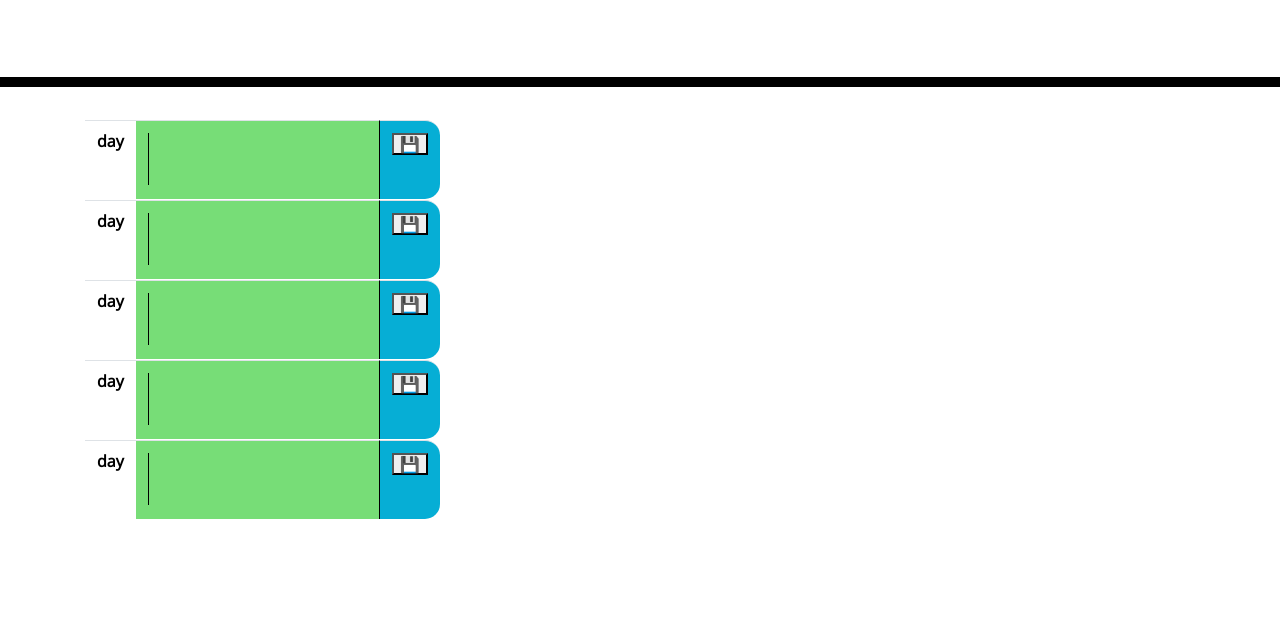
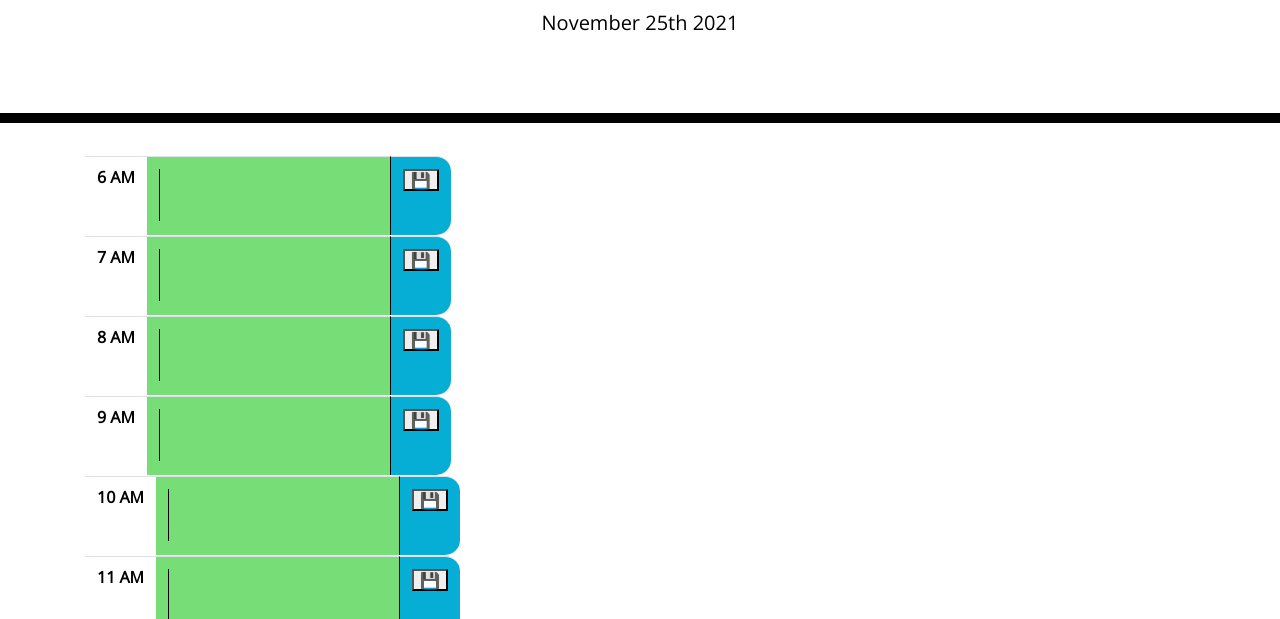
Before and after one commit to ernestotham/ET-WorkDayScheduler, a plain HTML site: page index.html in a window 1280 px wide. Shown: the part 181-800 px from the top of the page. Drawn offline with nearby package versions, Linux system fonts and the light colour scheme.

Commit message:
added js loadtable function

```diff
--- a/Assets/css/style.css
+++ b/Assets/css/style.css
@@ -72,7 +72,7 @@ textarea {
   transition: all 0.3s ease-in-out;
 }
 
-tr td{
+/* tr td{
   padding: 0 !important;
   margin: 0 !important;
-}
+} */
--- a/Assets/js/script.js
+++ b/Assets/js/script.js
@@ -1,3 +1,9 @@
+
+var today = moment();
+//today.add(1,'hours').format('hA')
+
+  $("#currentDay").text(today.format("MMMM Do YYYY"))
+
 
 
 $( function() {
@@ -5,3 +11,30 @@ $( function() {
       connectWith: ".connectedSortable"
     }).disableSelection();
   } );
+
+
+
+function loadtable(){
+var day = today.format()
+var future = "future"
+
+
+for(var i = 6; i < 20 ; i++){
+    var day= ""
+    if(i <12){
+        day = i.toString() +" AM"
+    }
+
+    else{
+
+        day = i.toString() + " PM"
+    }
+
+
+$("#tbody").append('<tr class="row"> <th scope="row" class="hour">'+day+'</th> <th scope="row" class="note '+future+'"><textarea name="event" id="event"></textarea></th> <th scope="row" class="saveBtn"><button class=".saveBtn">💾</button></th> </tr>')
+}
+
+}
+
+
+loadtable()
--- a/index.html
+++ b/index.html
@@ -24,33 +24,14 @@
         <!-- Timeblocks go here -->
 
 
-            <table class="table">
-                <tbody>
-                    <tr class="row">
+            <table class="table" id=table>
+                <tbody id="tbody">
+                    <!-- <tr class="row">
                         <th scope="row" class="hour">day</th>
                         <th scope="row" class="note future"><textarea name="event" id="event"></textarea></th>
                         <th scope="row" class="saveBtn"><button class=".saveBtn">💾</button></th>
-                    </tr>
-                    <tr class="row">
-                        <th scope="row" class="hour">day</th>
-                        <th scope="row" class="note future"><textarea name="event" id="event"></textarea></th>
-                        <th scope="row" class="saveBtn"><button class=".saveBtn">💾</button></th>
-                    </tr>
-                    <tr class="row">
-                        <th scope="row" class="hour">day</th>
-                        <th scope="row" class="note future"><textarea name="event" id="event"></textarea></th>
-                        <th scope="row" class="saveBtn"><button class=".saveBtn">💾</button></th>
-                    </tr>
-                    <tr class="row">
-                        <th scope="row" class="hour">day</th>
-                        <th scope="row" class="note future"><textarea name="event" id="event"></textarea></th>
-                        <th scope="row" class="saveBtn"><button class=".saveBtn">💾</button></th>
-                    </tr>
-                    <tr class="row">
-                        <th scope="row" class="hour">day</th>
-                        <th scope="row" class="note future"><textarea name="event" id="event"></textarea></th>
-                        <th scope="row" class="saveBtn"><button class=".saveBtn">💾</button></th>
-                    </tr>
+                    </tr> -->
+
 
 
                 </tbody>
```
